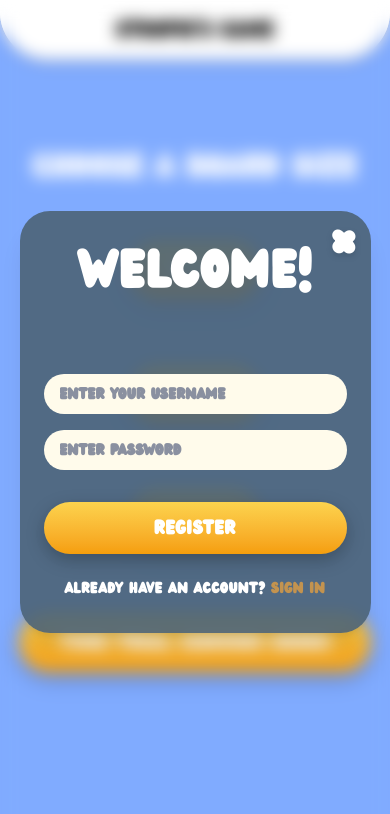
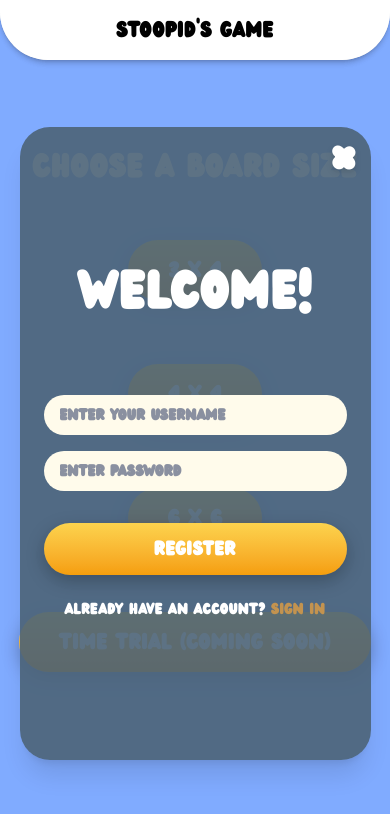
Before and after one commit to pinxhoes/lil-pudgy-big-memory-nodeJS, a Next.js app: page /play/solo in a window 390 px wide. Both pictures are taken after a click on the button "Time Trial (Coming Soon)". Shown: the top 814 px of the page. Built offline with nearby package versions, Linux system fonts and the light colour scheme.

Commit message:
redesign mobile view to cover 3/4 screen

```diff
--- a/src/components/Register.tsx
+++ b/src/components/Register.tsx
@@ -15,8 +15,8 @@ export default function Register({ onClose, onSwitchToLogin }: {
     };
 
     return (
-        <div className="fixed inset-0 bg-transparent backdrop-blur-sm z-50 flex justify-center items-center">
-            <div className="relative bg-[#4C6377]/90 w-[90%] max-w-md h-[50vh] rounded-[30px] shadow-xl px-6 py-8 overflow-y-auto animate-slide-down sm:animate-none flex flex-col justify-center items-center">
+        <div className="fixed inset-0 z-50 flex justify-center items-start sm:items-center pt-[15vh] sm:pt-0">
+            <div className="relative w-[90%] max-w-md bg-[#4C6377]/90 rounded-[30px] shadow-xl px-6 py-8 h-[75vh] sm:h-[50vh] animate-slide-down sm:animate-none flex flex-col justify-center items-center">
                 <div>
                     <h2 className="text-5xl text-center mb-20">WELCOME!</h2>
                     <div className="w-full">
```
